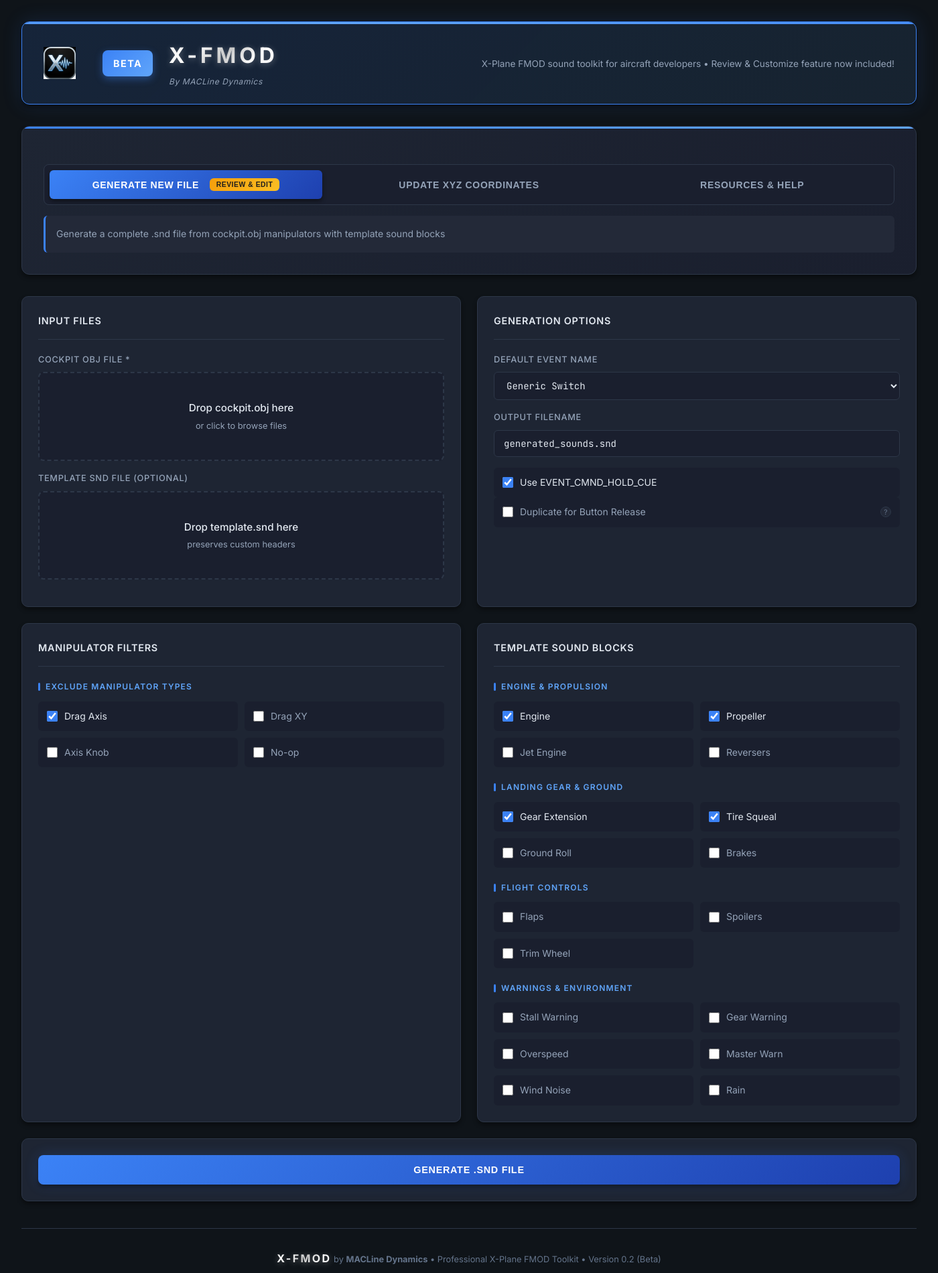
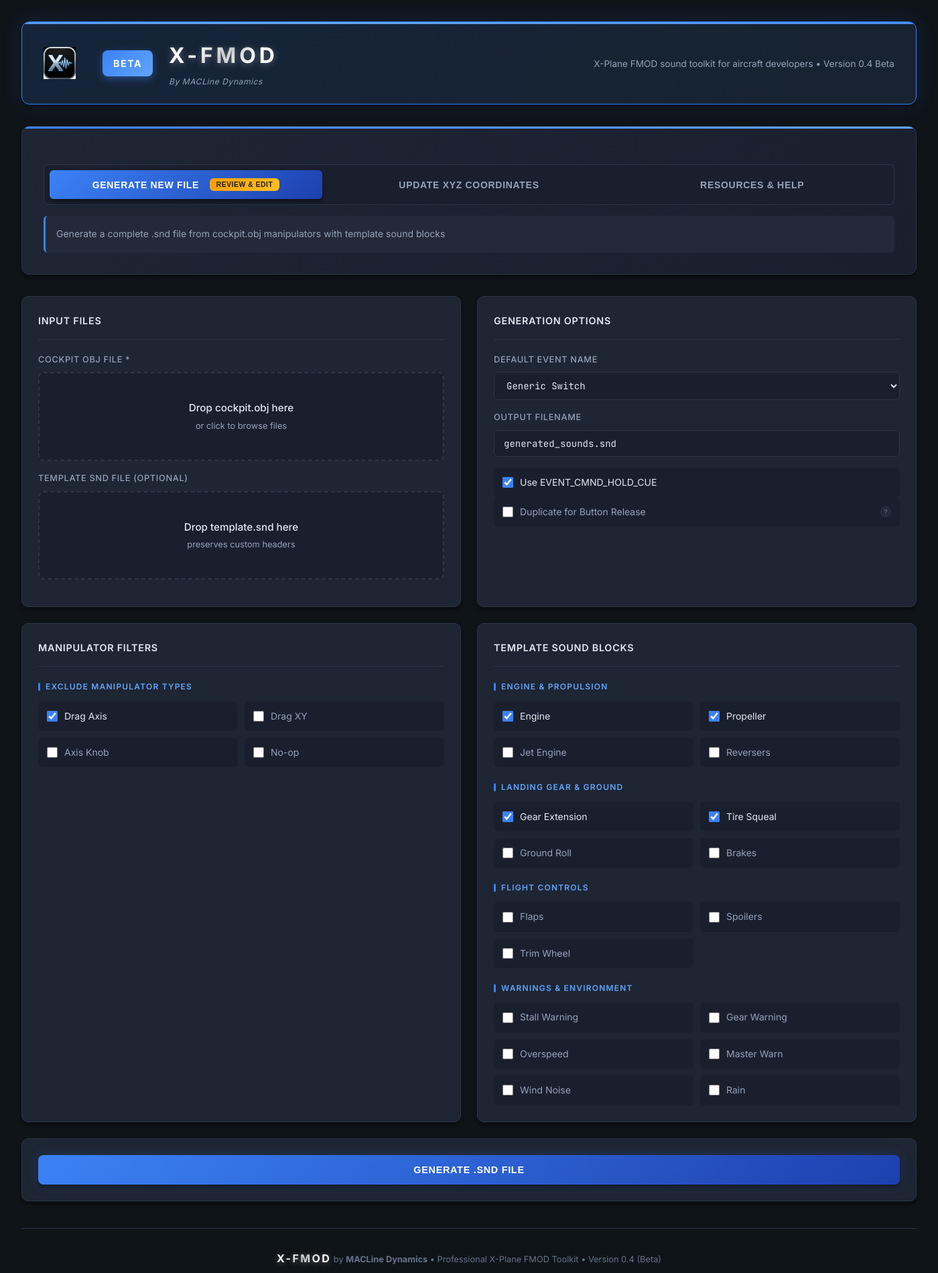
Before and after one commit to kkaigle/X-FMOD, an Electron app: page X-FMOD.html in a window 1400 px wide. Shown: the top 1900 px of the page at 67% size. Drawn offline with Linux system fonts and the light colour scheme.

Commit message:
Version 0.4 Beta

```diff
--- a/X-FMOD.html
+++ b/X-FMOD.html
@@ -1335,7 +1335,7 @@
                 <div class="macline-credit">By MACLine Dynamics</div>
             </div>
             <div class="beta-subtext">
-                X-Plane FMOD sound toolkit for aircraft developers • Review & Customize feature now included!
+                X-Plane FMOD sound toolkit for aircraft developers • Version 0.4 Beta
             </div>
         </div>
 
@@ -1880,7 +1880,7 @@
         <footer>
             <div style="margin-bottom: 0.75rem;">
                 <span class="xfmod-title" style="font-size: 1rem;">X-FMOD</span> by <strong>MACLine Dynamics</strong> •
-                Professional X-Plane FMOD Toolkit • Version 0.2 (Beta)
+                Professional X-Plane FMOD Toolkit • Version 0.4 (Beta)
             </div>
             <div style="font-size: 0.75rem; color: var(--text-muted);">
                 Report any issues to <a href="mailto:maclinedynamics@gmail.com"
```
